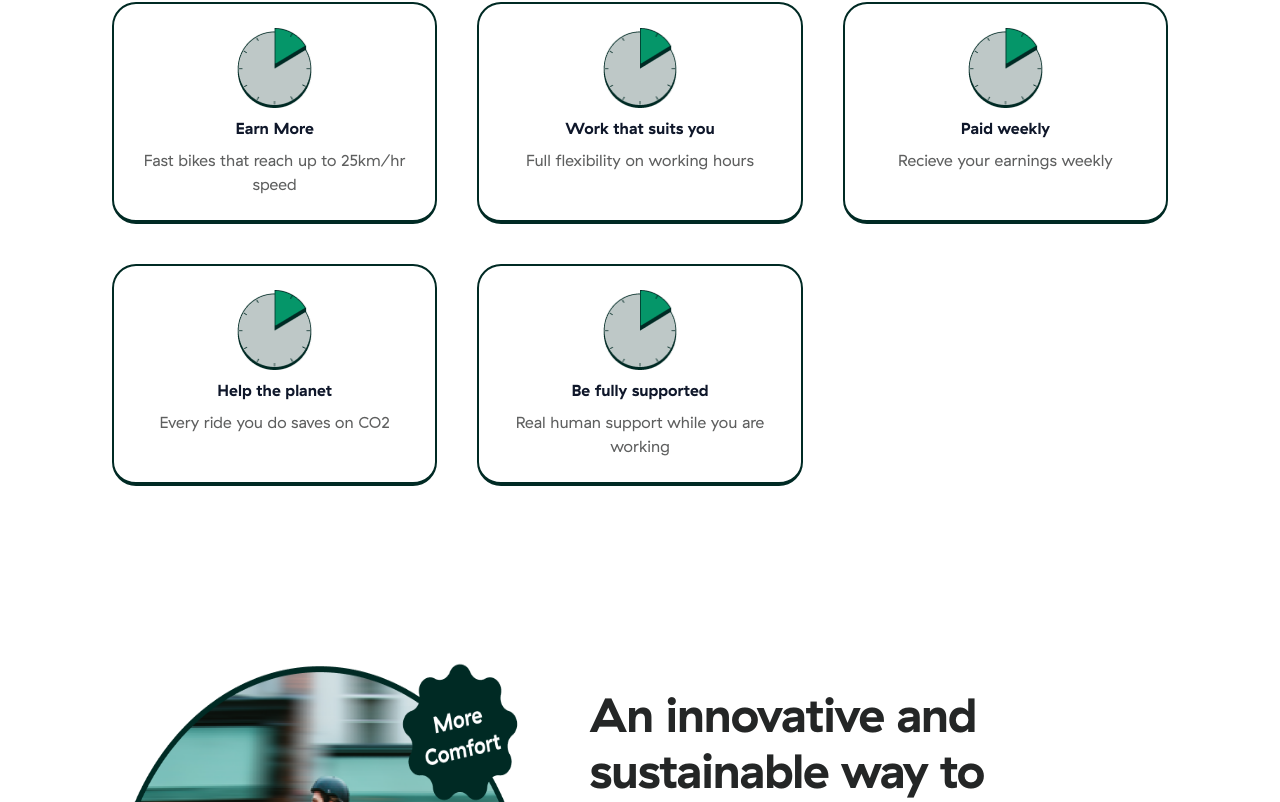
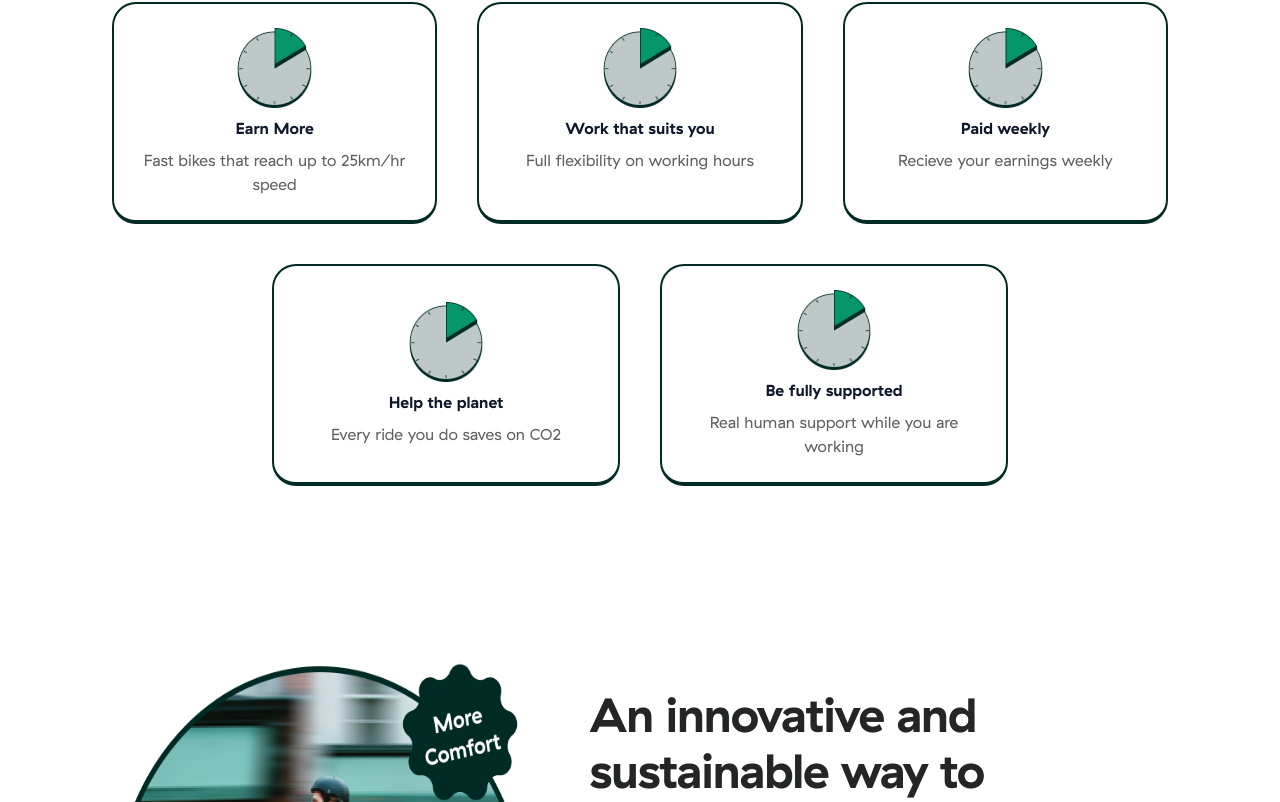
Before and after one commit to humanforest/parcel-website, a Next.js app: page /couriers in a window 1280 px wide. Shown: the part 1077-1879 px from the top of the page. Built offline with nearby package versions, Linux system fonts and the light colour scheme.

Commit message:
fix(benefits): update couriers/page.tsx

```diff
--- a/app/(main)/couriers/page.tsx
+++ b/app/(main)/couriers/page.tsx
@@ -177,7 +177,13 @@ export default function Page() {
               {benefits.map((item, index) => (
                 <div
                   key={index}
-                  className="lg:col-span-2 flex flex-col justify-start items-center border-2 border-forest-900 border-b-4 rounded-3xl p-6"
+                  className={`flex flex-col items-center border-2 border-forest-900 border-b-4 rounded-3xl p-6 ${
+                    index === 3
+                      ? "col-span-3 justify-center ml-40" // Apply classes for the 4th item
+                      : index === 4
+                      ? "col-span-3 justify-center mr-40" // Apply classes for the 5th item
+                      : "col-span-2" // Apply default classes for other items
+                  }`}
                 >
                   <img
                     src="/Images/Group_624720.png"
```
